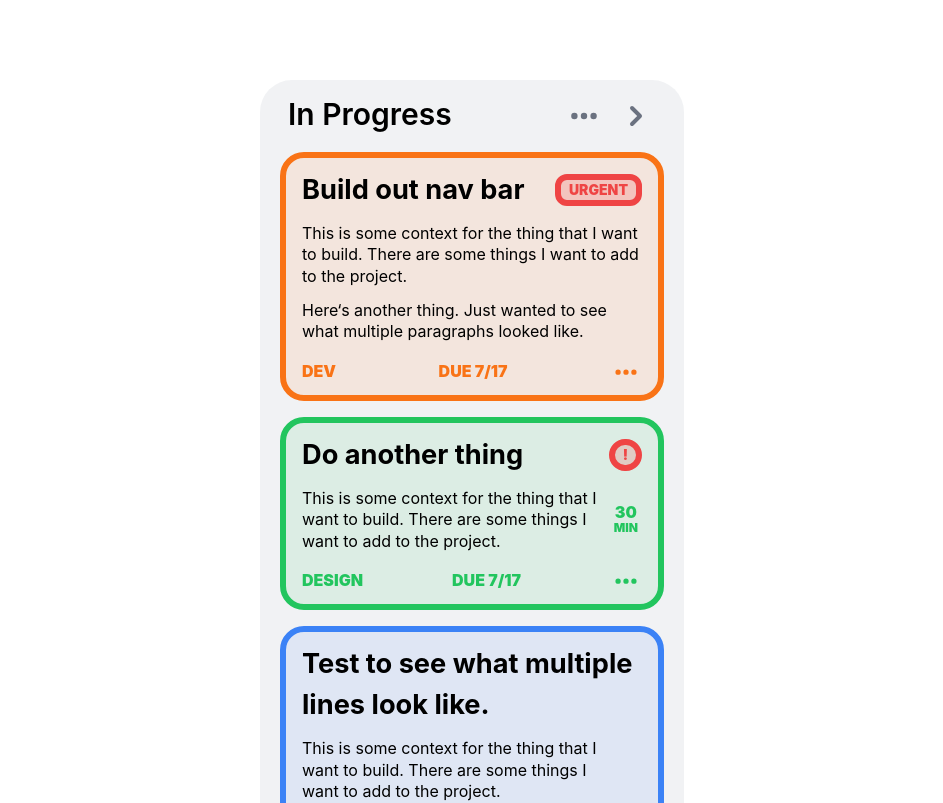
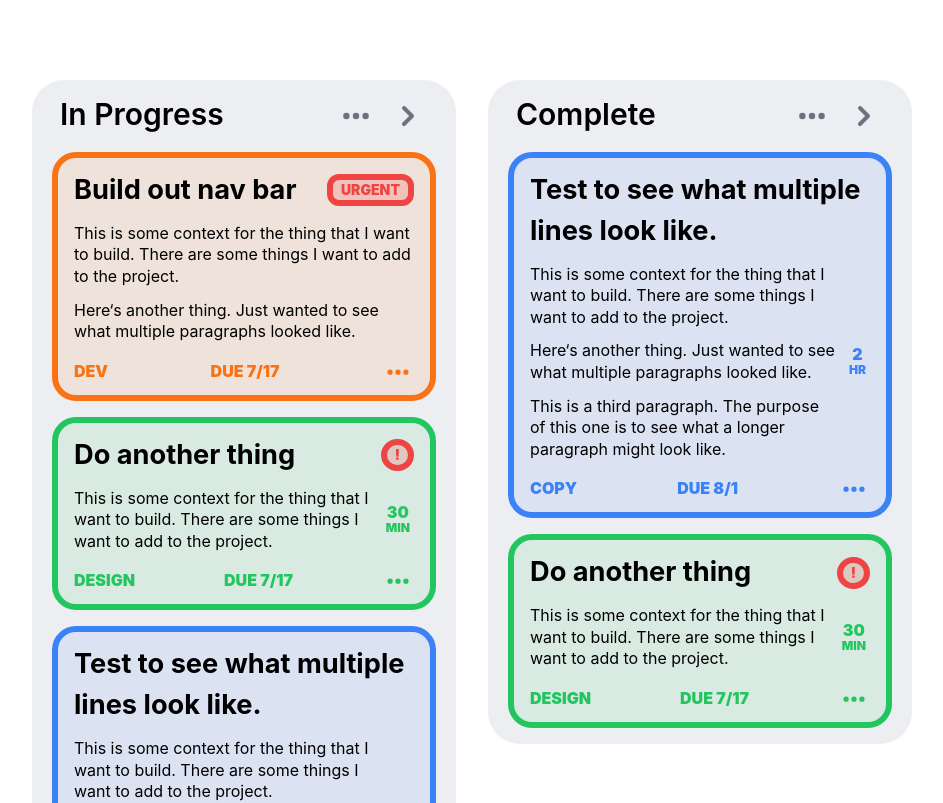
Before and after one commit to garrettprince/junk-component-tests, a Next.js app: page / in a window 1280 px wide. Shown: the top 803 px of the page, without its empty margins (168-1111 px from the left). Built offline with nearby package versions, Linux system fonts and the light colour scheme.

Commit message:
Testing second column

```diff
--- a/pages/index.js
+++ b/pages/index.js
@@ -14,7 +14,7 @@ export default function Home() {
         <link rel="icon" href="/favicon.ico" />
       </Head>
       <div className="flex justify-center mt-20">
-        <section className="flex-col h-full bg-gray-300/30 rounded-[2rem]">
+        <section className="flex-col h-full bg-gray-300/40 rounded-[2rem] mx-4">
           <div className="flex justify-between mx-7 mt-4">
             <h1 className="text-3xl font-semibold">In Progress</h1>
             <div className="flex items-center space-x-4">
@@ -26,6 +26,17 @@ export default function Home() {
           <CardTest2 />
           <CardTest3 />
         </section>
+        <section className="flex-col h-full bg-gray-300/40 rounded-[2rem] mx-4">
+          <div className="flex justify-between mx-7 mt-4">
+            <h1 className="text-3xl font-semibold">Complete</h1>
+            <div className="flex items-center space-x-4">
+              <DotsHorizontalIcon className="h-8 w-8 cursor-pointer text-gray-500" />
+              <ChevronRightIcon className="h-10 w-10 cursor-pointer text-gray-500" />
+            </div>
+          </div>
+          <CardTest3 />
+          <CardTest2 />
+        </section>
       </div>
     </div>
   );
```
